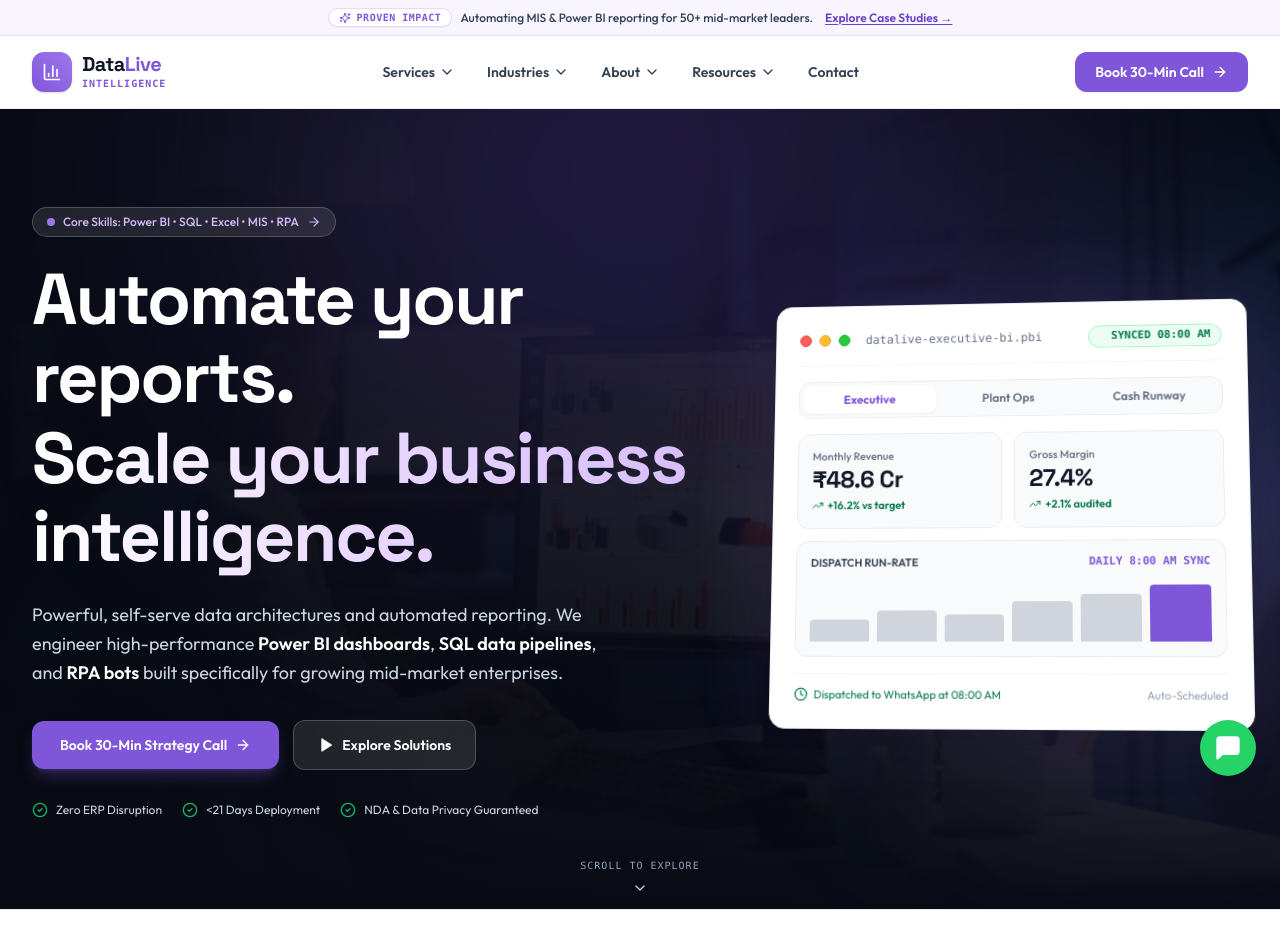
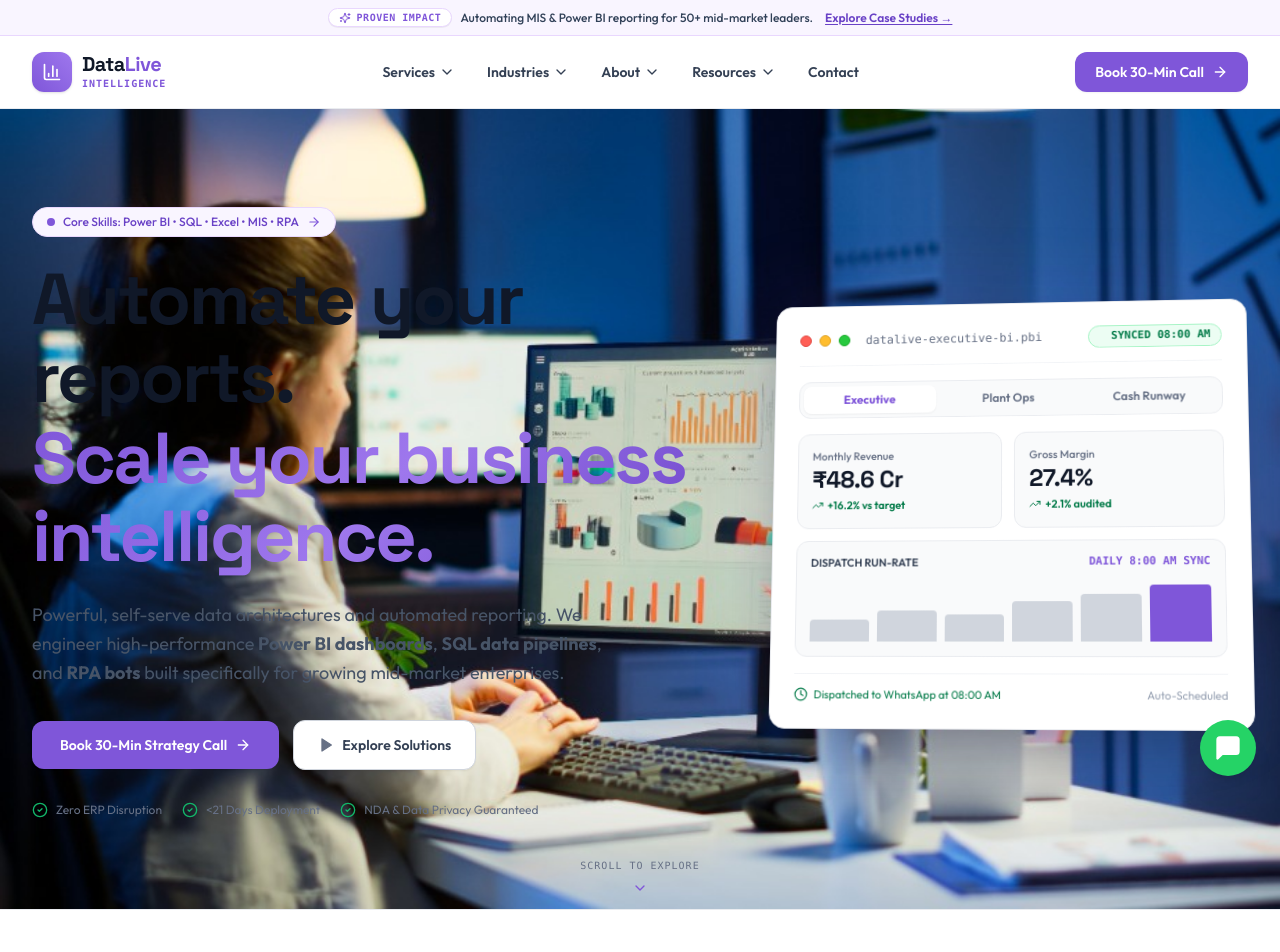
Before and after one commit to KodeToMates/DD---Front_end-, a Next.js app: page / in a window 1280 px wide. Shown: the top 952 px of the page. Built offline with nearby package versions, Linux system fonts and the light colour scheme.

Commit message:
style: remove all overlays from home hero background image

```diff
--- a/components/home/HeroSection.tsx
+++ b/components/home/HeroSection.tsx
@@ -11,8 +11,8 @@ export default function HeroSection() {
   const [isHovered, setIsHovered] = useState(false);
 
   return (
-    <section className="relative h-screen min-h-[750px] max-h-[1150px] w-full overflow-hidden flex flex-col justify-between bg-[#080B14] text-white">
-      {/* Hero Background Image with Sleek Dark/Black Overlay */}
+    <section className="relative h-screen min-h-[750px] max-h-[1150px] w-full overflow-hidden flex flex-col justify-between bg-white text-[#101828]">
+      {/* Hero Background Image - Pure & Unaltered */}
       <div className="absolute inset-0 z-0 overflow-hidden">
         <Image
           src="/Home/home-hero.jpg"
@@ -20,16 +20,8 @@ export default function HeroSection() {
           fill
           priority
           sizes="100vw"
-          className="object-cover object-center lg:object-[center_right] scale-105 transition-transform duration-1000 opacity-90"
+          className="object-cover object-center lg:object-[center_right]"
         />
-        {/* Deep Black / Charcoal Vignette Overlays */}
-        <div className="absolute inset-0 bg-black/65" />
-        <div className="absolute inset-0 bg-gradient-to-r from-[#080B14]/95 via-[#080B14]/85 to-[#080B14]/50 lg:via-[#080B14]/75 lg:to-transparent" />
-        <div className="absolute inset-0 bg-gradient-to-b from-[#080B14]/90 via-transparent to-[#080B14]" />
-
-        {/* Subtle Ambient Violet/Purple Glow Orbs */}
-        <div className="absolute -top-40 left-1/2 -translate-x-1/2 w-[750px] h-[450px] bg-[#7F56D9]/25 blur-[140px] rounded-full pointer-events-none" />
-        <div className="absolute top-1/4 -right-24 w-[450px] h-[450px] bg-[#9E77ED]/20 blur-[130px] rounded-full pointer-events-none" />
       </div>
 
       {/* Main Hero Content Container */}
@@ -46,58 +38,58 @@ export default function HeroSection() {
             {/* Untitled UI Style Eyebrow Pill */}
             <Link
               href="#skills"
-              className="inline-flex items-center gap-2 px-3.5 py-1.5 rounded-full bg-white/10 border border-white/20 text-xs font-semibold text-[#D6BBFB] shadow-2xs hover:bg-white/15 hover:border-white/30 backdrop-blur-md transition-colors"
+              className="inline-flex items-center gap-2 px-3.5 py-1.5 rounded-full bg-[#F9F5FF] border border-[#E9D7FE] text-xs font-semibold text-[#6941C6] shadow-2xs hover:bg-[#F4EBFF] hover:border-[#D6BBFB] transition-colors"
             >
               <span className="flex h-2 w-2 relative">
-                <span className="animate-ping absolute inline-flex h-full w-full rounded-full bg-[#9E77ED] opacity-75" />
-                <span className="relative inline-flex rounded-full h-2 w-2 bg-[#9E77ED]" />
+                <span className="animate-ping absolute inline-flex h-full w-full rounded-full bg-[#7F56D9] opacity-75" />
+                <span className="relative inline-flex rounded-full h-2 w-2 bg-[#7F56D9]" />
               </span>
               <span className="font-body font-medium">Core Skills: Power BI &bull; SQL &bull; Excel &bull; MIS &bull; RPA</span>
-              <ArrowRight className="w-3.5 h-3.5 text-[#D6BBFB]" />
+              <ArrowRight className="w-3.5 h-3.5 text-[#7F56D9]" />
             </Link>
 
             {/* Untitled UI Signature Display Heading */}
-            <h1 className="text-4xl sm:text-6xl lg:text-7xl font-display font-bold tracking-[-0.03em] leading-[1.08] text-white">
+            <h1 className="text-4xl sm:text-6xl lg:text-7xl font-display font-bold tracking-[-0.03em] leading-[1.08] text-[#101828]">
               Automate your reports.{' '}
-              <span className="block mt-1 bg-gradient-to-r from-white via-[#E9D7FE] to-[#D6BBFB] bg-clip-text text-transparent">Scale your business intelligence.</span>
+              <span className="block mt-1 text-brand-gradient">Scale your business intelligence.</span>
             </h1>
 
             {/* Refined Body Lead */}
-            <p className="text-base sm:text-lg text-slate-300 max-w-xl mx-auto lg:mx-0 leading-relaxed font-body">
-              Powerful, self-serve data architectures and automated reporting. We engineer high-performance <strong className="text-white font-semibold">Power BI dashboards</strong>, <strong className="text-white font-semibold">SQL data pipelines</strong>, and <strong className="text-white font-semibold">RPA bots</strong> built specifically for growing mid-market enterprises.
+            <p className="text-base sm:text-lg text-[#475467] max-w-xl mx-auto lg:mx-0 leading-relaxed font-body">
+              Powerful, self-serve data architectures and automated reporting. We engineer high-performance <strong>Power BI dashboards</strong>, <strong>SQL data pipelines</strong>, and <strong>RPA bots</strong> built specifically for growing mid-market enterprises.
             </p>
 
             {/* Dual CTA Buttons - Untitled UI Styling */}
             <div className="pt-2 flex flex-col sm:flex-row items-center justify-center lg:justify-start gap-3.5">
               <Link
                 href="/contact"
-                className="w-full sm:w-auto inline-flex items-center justify-center gap-2 px-7 py-3.5 rounded-xl bg-[#7F56D9] hover:bg-[#6941C6] text-white font-body font-semibold text-sm shadow-lg shadow-[#7F56D9]/30 hover:shadow-xl hover:shadow-[#7F56D9]/40 active:scale-98 transition-all"
+                className="w-full sm:w-auto inline-flex items-center justify-center gap-2 px-7 py-3.5 rounded-xl bg-[#7F56D9] hover:bg-[#6941C6] text-white font-body font-semibold text-sm shadow-xs hover:shadow-md active:scale-98 transition-all"
               >
                 <span>Book 30-Min Strategy Call</span>
                 <ArrowRight className="w-4 h-4" />
               </Link>
               <Link
                 href="/services"
-                className="w-full sm:w-auto inline-flex items-center justify-center gap-2 px-6 py-3.5 rounded-xl bg-white/10 hover:bg-white/20 border border-white/20 text-white font-body font-semibold text-sm shadow-xs hover:border-white/30 backdrop-blur-md transition-all"
+                className="w-full sm:w-auto inline-flex items-center justify-center gap-2 px-6 py-3.5 rounded-xl bg-white hover:bg-[#F9FAFB] border border-[#D0D5DD] text-[#344054] font-body font-semibold text-sm shadow-xs hover:border-[#98A2B3] transition-all"
               >
-                <Play className="w-4 h-4 text-white fill-current" />
+                <Play className="w-4 h-4 text-[#667085] fill-current" />
                 <span>Explore Solutions</span>
               </Link>
             </div>
 
             {/* Trust Badges */}
-            <div className="pt-2 flex flex-wrap items-center justify-center lg:justify-start gap-5 text-xs text-slate-400 font-body">
+            <div className="pt-2 flex flex-wrap items-center justify-center lg:justify-start gap-5 text-xs text-[#667085] font-body">
               <div className="flex items-center gap-2">
                 <CheckCircle2 className="w-4 h-4 text-[#12B76A]" />
-                <span className="text-slate-300">Zero ERP Disruption</span>
+                <span>Zero ERP Disruption</span>
               </div>
               <div className="flex items-center gap-2">
                 <CheckCircle2 className="w-4 h-4 text-[#12B76A]" />
-                <span className="text-slate-300">&lt;21 Days Deployment</span>
+                <span>&lt;21 Days Deployment</span>
               </div>
               <div className="flex items-center gap-2">
                 <CheckCircle2 className="w-4 h-4 text-[#12B76A]" />
-                <span className="text-slate-300">NDA & Data Privacy Guaranteed</span>
+                <span>NDA & Data Privacy Guaranteed</span>
               </div>
             </div>
           </motion.div>
@@ -298,7 +290,7 @@ export default function HeroSection() {
       <div className="relative z-20 pb-4 text-center">
         <a
           href="#metrics"
-          className="inline-flex flex-col items-center gap-1 text-slate-400 hover:text-white transition-colors"
+          className="inline-flex flex-col items-center gap-1 text-[#667085] hover:text-[#101828] transition-colors"
           aria-label="Scroll to explore"
         >
           <span className="text-[10px] font-mono tracking-widest uppercase">SCROLL TO EXPLORE</span>
@@ -306,7 +298,7 @@ export default function HeroSection() {
             animate={{ y: [0, 4, 0] }}
             transition={{ duration: 1.6, repeat: Infinity, ease: 'easeInOut' }}
           >
-            <ChevronDown className="w-4 h-4 text-[#D6BBFB]" />
+            <ChevronDown className="w-4 h-4 text-[#7F56D9]" />
           </motion.div>
         </a>
       </div>
```
